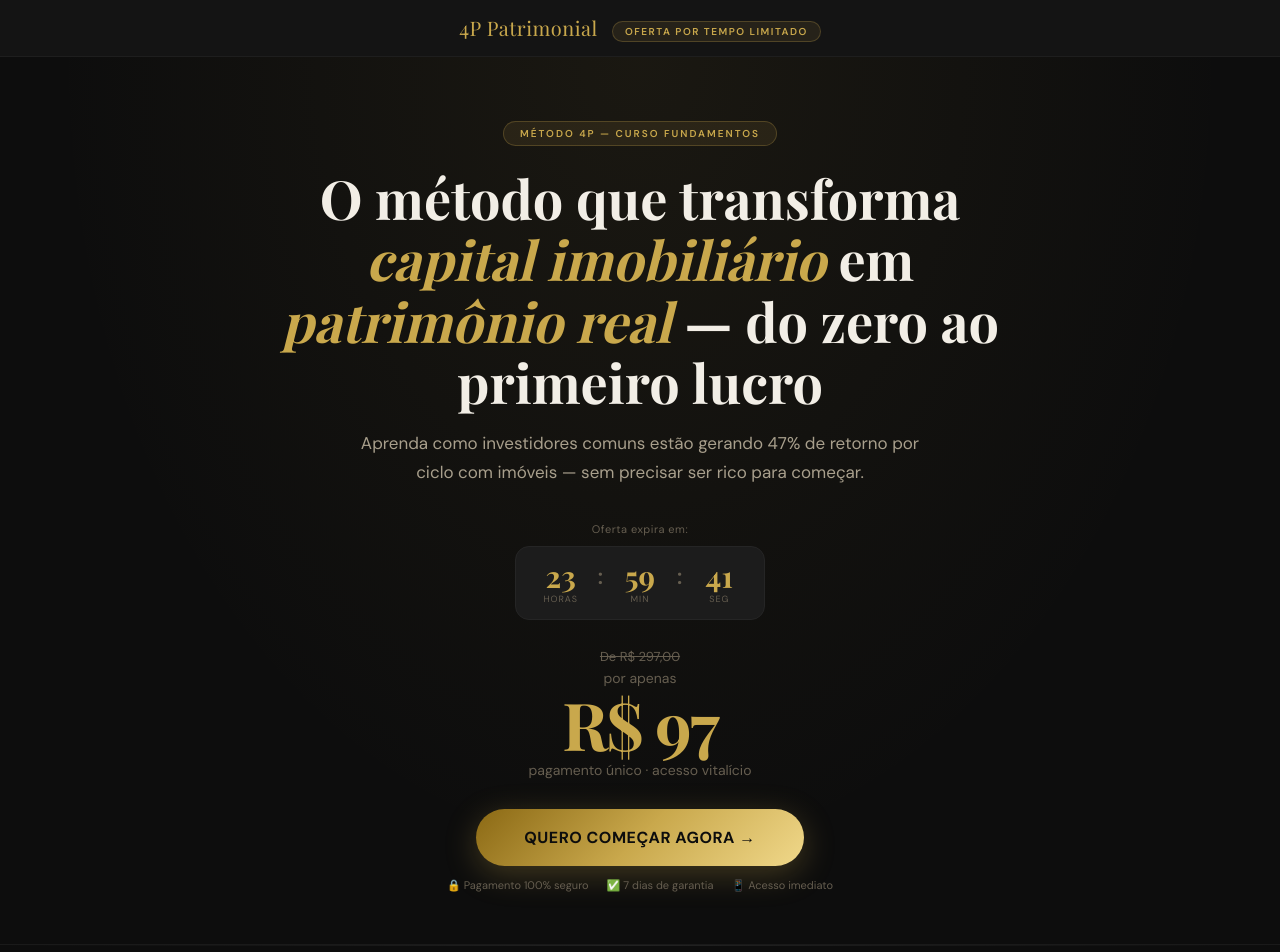
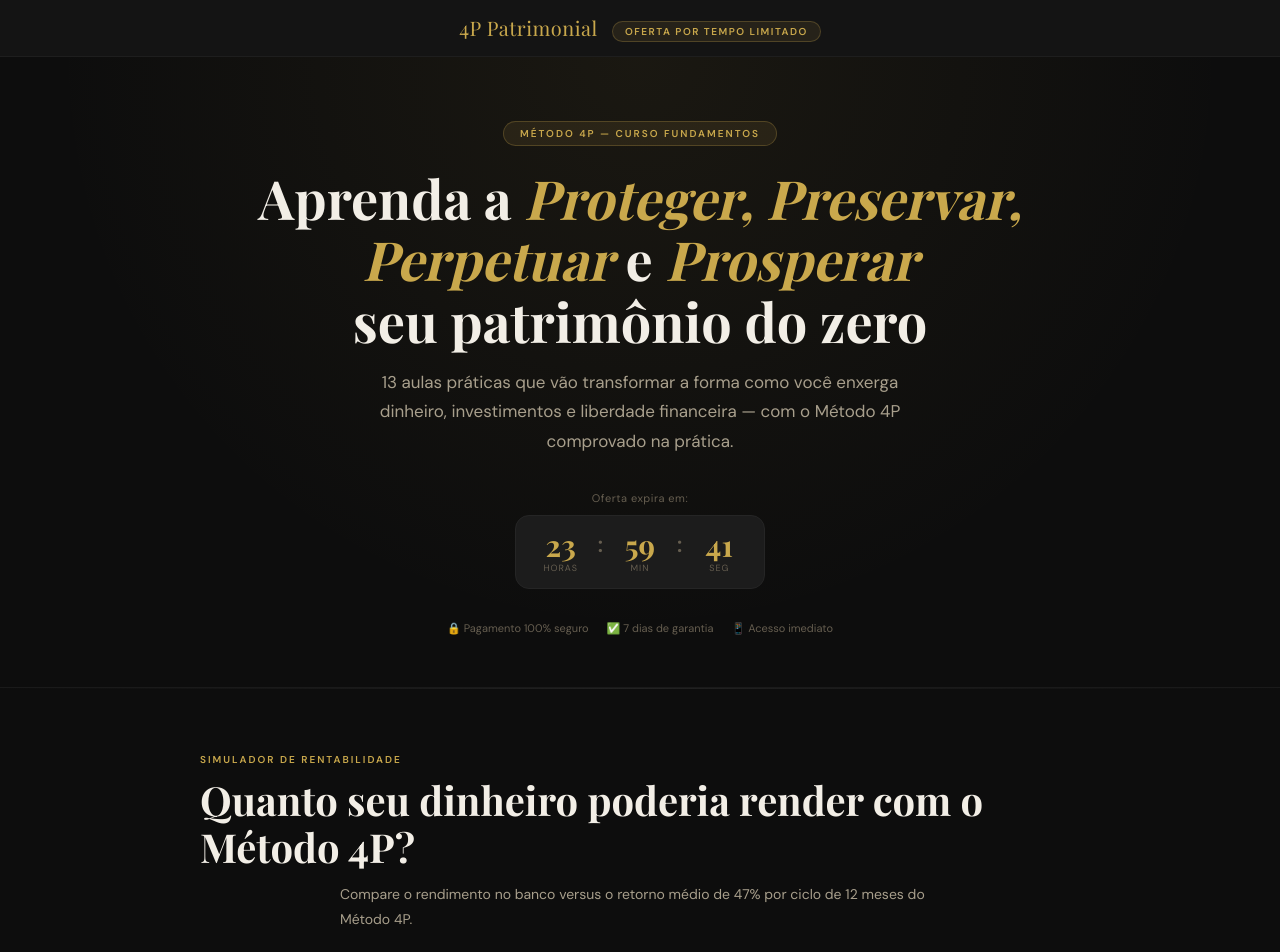
Before and after one commit to pablo4ppatrimonial/4p-patrimonial, a plain HTML site: page vendas/lowticket.html in a window 1280 px wide. Shown: the top 952 px of the page. Drawn offline with nearby package versions, Linux system fonts and the light colour scheme; a web font is replaced by a local one.

Commit message:
vendas: corrige headline e remove preço do hero

```diff
--- a/vendas/lowticket.html
+++ b/vendas/lowticket.html
@@ -208,8 +208,8 @@
 <!-- HERO -->
 <section class="hero">
   <div class="hero-eyebrow">Método 4P — Curso Fundamentos</div>
-  <h1 class="hero-title">O método que transforma <em>capital imobiliário</em> em <em>patrimônio real</em> — do zero ao primeiro lucro</h1>
-  <p class="hero-sub">Aprenda como investidores comuns estão gerando 47% de retorno por ciclo com imóveis — sem precisar ser rico para começar.</p>
+  <h1 class="hero-title">Aprenda a <em>Proteger, Preservar,<br>Perpetuar</em> e <em>Prosperar</em><br>seu patrimônio do zero</h1>
+  <p class="hero-sub">13 aulas práticas que vão transformar a forma como você enxerga dinheiro, investimentos e liberdade financeira — com o Método 4P comprovado na prática.</p>
 
   <div class="timer-label-top">Oferta expira em:</div>
   <div class="hero-timer" id="timer">
@@ -220,15 +220,7 @@
     <div class="timer-block"><div class="timer-num" id="t-s">47</div><div class="timer-label">seg</div></div>
   </div>
 
-  <div class="hero-price">
-    <div class="price-from">De R$ 297,00</div>
-    <div style="font-size:14px;color:var(--text3);margin-bottom:4px">por apenas</div>
-    <div class="price-val">R$ 97</div>
-    <div class="price-per">pagamento único · acesso vitalício</div>
-  </div>
-
-  <a class="cta-btn" href="https://pay.kiwify.com.br/3okB5Tb" target="_blank">QUERO COMEÇAR AGORA →</a>
-  <div class="cta-sub">
+  <div class="cta-sub" style="margin-top:4px">
     <span>🔒 Pagamento 100% seguro</span>
     <span>✅ 7 dias de garantia</span>
     <span>📱 Acesso imediato</span>
```
